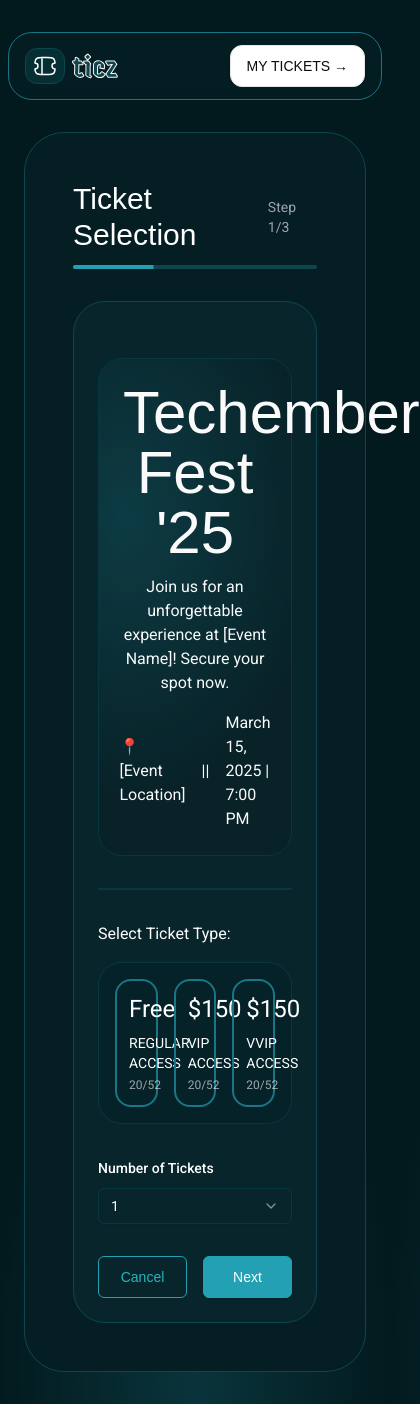
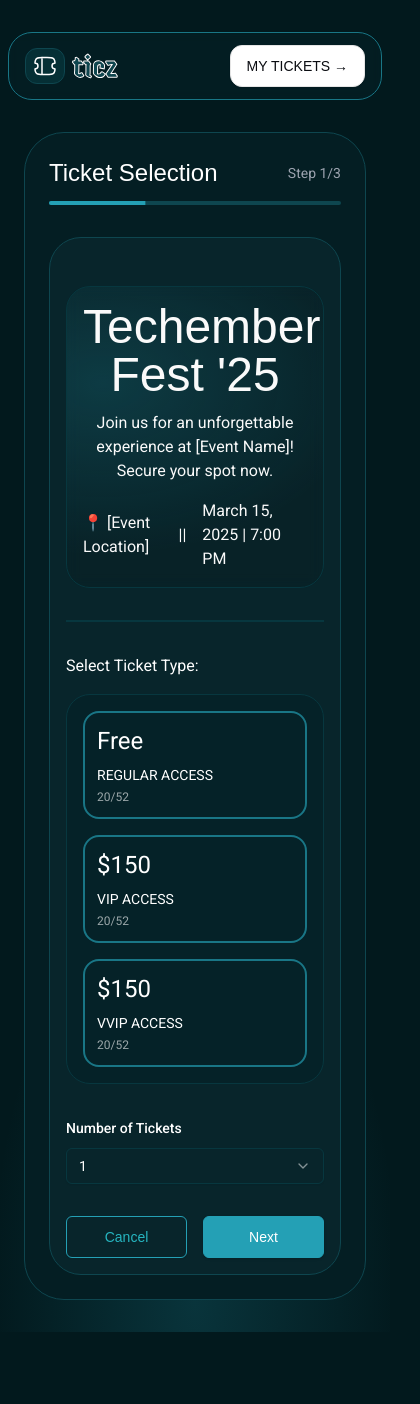
Before and after one commit to princeeze/ticket-app, a Next.js app: page / in a window 390 px wide. Shown: the whole page, 420 px wide, since content can reach past the window. After the commit the page ends 1332 px from the top, so only its background shows below. Built offline with nearby package versions, Linux system fonts and the light colour scheme; a web font is replaced by a local one.

Commit message:
fix: responsiveness

```diff
--- a/src/components/ticket-selection.tsx
+++ b/src/components/ticket-selection.tsx
@@ -80,11 +80,11 @@ export function TicketSelection() {
     <FormProvider {...methods}>
       <form
         onSubmit={handleSubmit(onSubmit)}
-        className="mx-auto max-w-[700px] rounded-[40px] border border-[#0E464F] bg-[#041E23] p-12"
+        className="mx-auto max-w-[700px] rounded-[40px] border border-[#0E464F] bg-[#041E23] p-8 max-[500px]:p-6 sm:p-12"
       >
         <div className="relative space-y-3 pb-8">
           <div className="flex items-center justify-between">
-            <h1 className="font-jeju text-3xl font-light text-white">
+            <h1 className="font-jeju text-2xl font-light text-white sm:text-3xl">
               {currentStep === 1 ? "Ticket Selection" : "Attendee Details"}
             </h1>
             <span className="text-sm text-gray-400">Step {currentStep}/3</span>
@@ -92,7 +92,7 @@ export function TicketSelection() {
           <Progress value={currentStep * 33} className="h-1 bg-[#0E464F]" />
         </div>
 
-        <div className="rounded-[32px] border border-[#0E464F] bg-[#08252B] p-6">
+        <div className="rounded-[32px] border border-[#0E464F] bg-[#08252B] p-4 sm:p-6">
           {currentStep === 1 && <TicketTypeSelection />}
           {currentStep === 2 && <AttendeeDetails />}
           {currentStep === 3 && <PersonalInfo />}
--- a/src/components/ticket-type-selection.tsx
+++ b/src/components/ticket-type-selection.tsx
@@ -42,13 +42,13 @@ export function TicketTypeSelection() {
   return (
     <div className="mt-8 space-y-8">
       <div
-        className="rounded-3xl border border-[#07373F] border-[0px_2px_2px_2px] p-6 backdrop-blur-[7px]"
+        className="rounded-3xl border border-[#07373F] border-[0px_2px_2px_2px] p-4 backdrop-blur-[7px] sm:p-6"
         style={{
           background:
             "radial-gradient(103.64% 57.39% at 14.02% 32.06%, rgba(36, 160, 181, 0.2) 0%, rgba(36, 160, 181, 0) 100%) /* warning: gradient uses a rotation that is not supported by CSS and may not behave as expected */, rgba(10, 12, 17, 0.1)",
         }}
       >
-        <h2 className="text-center font-road text-6xl text-[#fafafa]">
+        <h2 className="text-center font-road text-5xl text-[#fafafa] sm:text-6xl">
           Techember Fest &apos;25
         </h2>
         <p className="mx-auto mt-3 max-w-72 text-center text-[#fafafa]">
@@ -70,7 +70,7 @@ export function TicketTypeSelection() {
           name="ticketType"
           render={({ field }) => (
             <FormItem>
-              <div className="grid grid-cols-3 gap-4 rounded-3xl border border-[#07373F] bg-[#052228] p-4">
+              <div className="grid grid-cols-1 gap-4 rounded-3xl border border-[#07373F] bg-[#052228] p-4 sm:grid-cols-3">
                 {ticketOptions.map((ticket) => (
                   <button
                     key={ticket.type}
```
